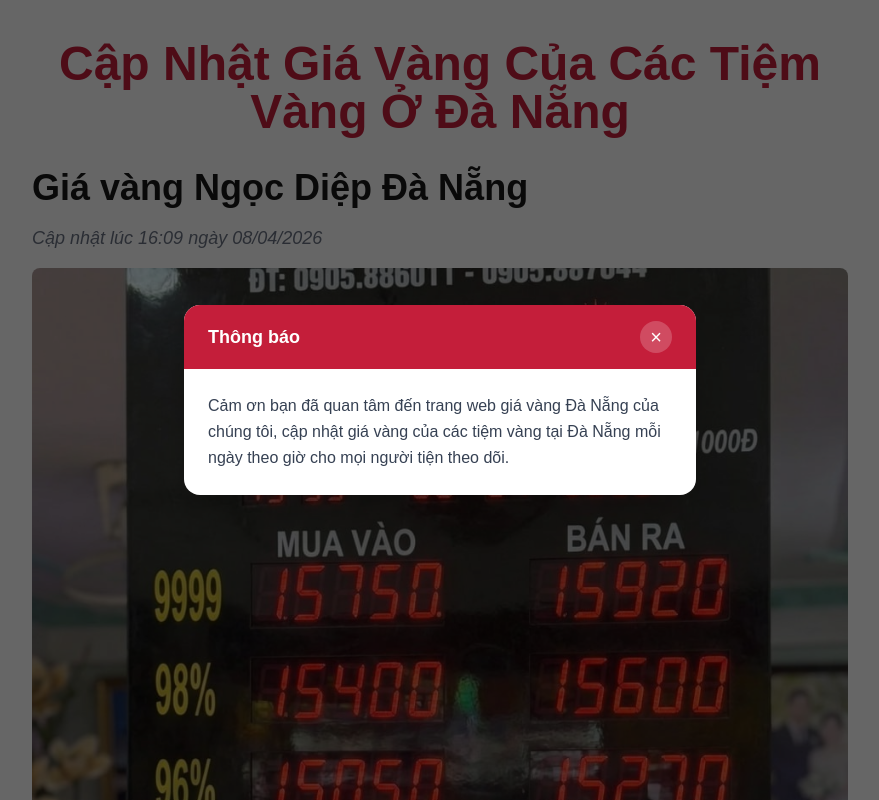
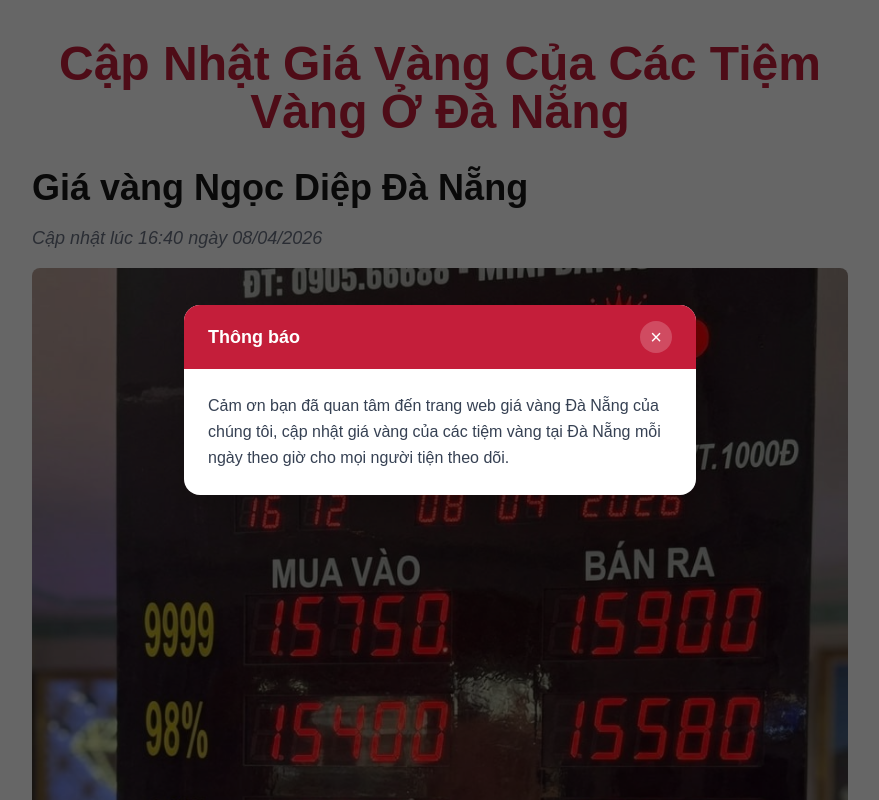
Before and after one commit to TranhGio/Danang-Gold-price, a Next.js app: page / in a window 1280 px wide. Shown: the top 800 px of the page, without its empty margins (200-1079 px from the left). Built offline with nearby package versions, Linux system fonts and the light colour scheme.

Commit message:
Update ngoc-diep price image (16:40)

```diff
--- a/app/data/goldShops.ts
+++ b/app/data/goldShops.ts
@@ -12,7 +12,7 @@
     name: "Ngọc Diệp",
     location: "Đà Nẵng",
     image: "images/ngoc-diep.jpg",
-    updatedAt: "16:09",
+    updatedAt: "16:40",
   },
   {
     id: "ngoc-thinh",
```
Also changed, not shown: public/images/ngoc-diep.jpg.
